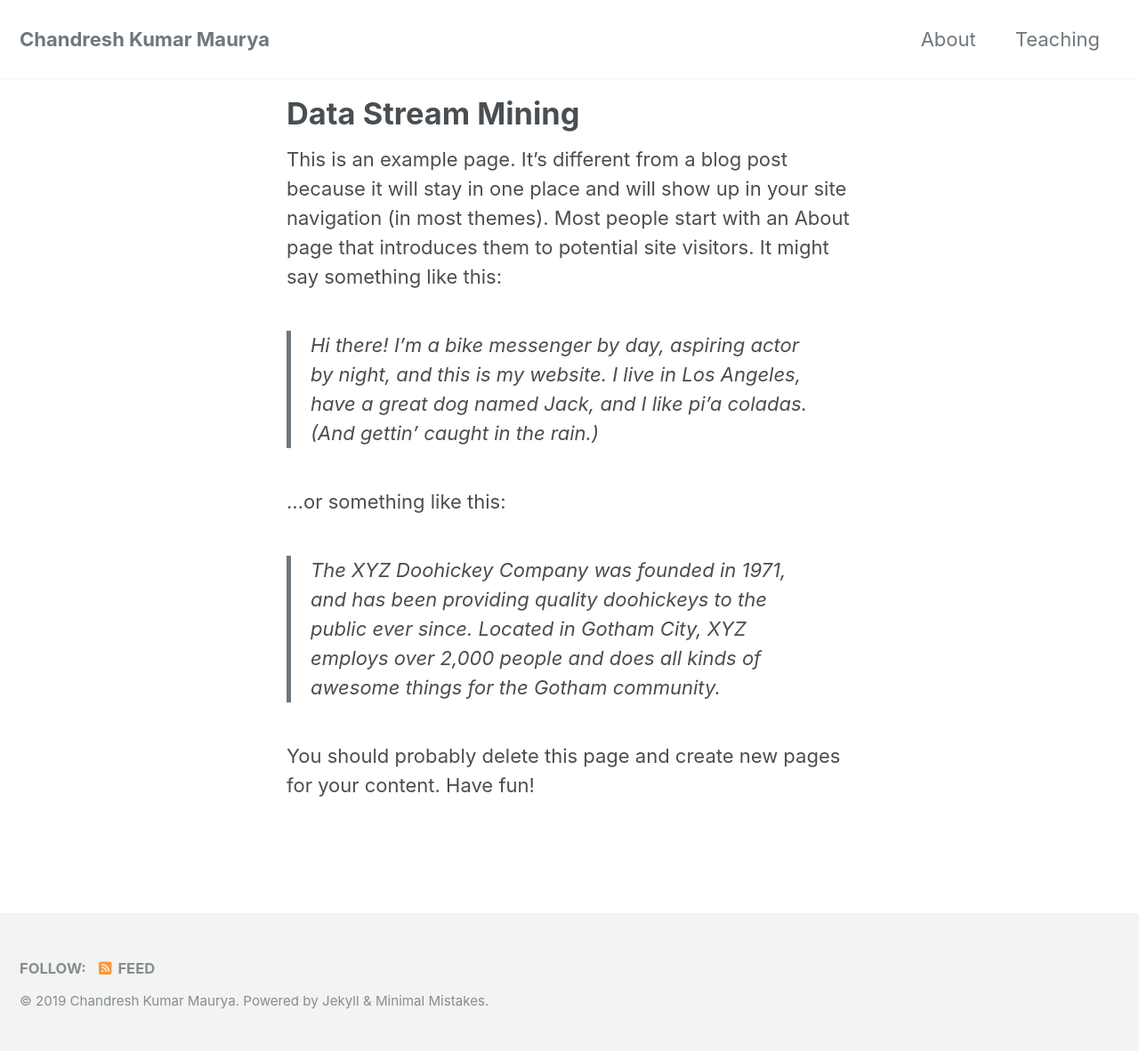
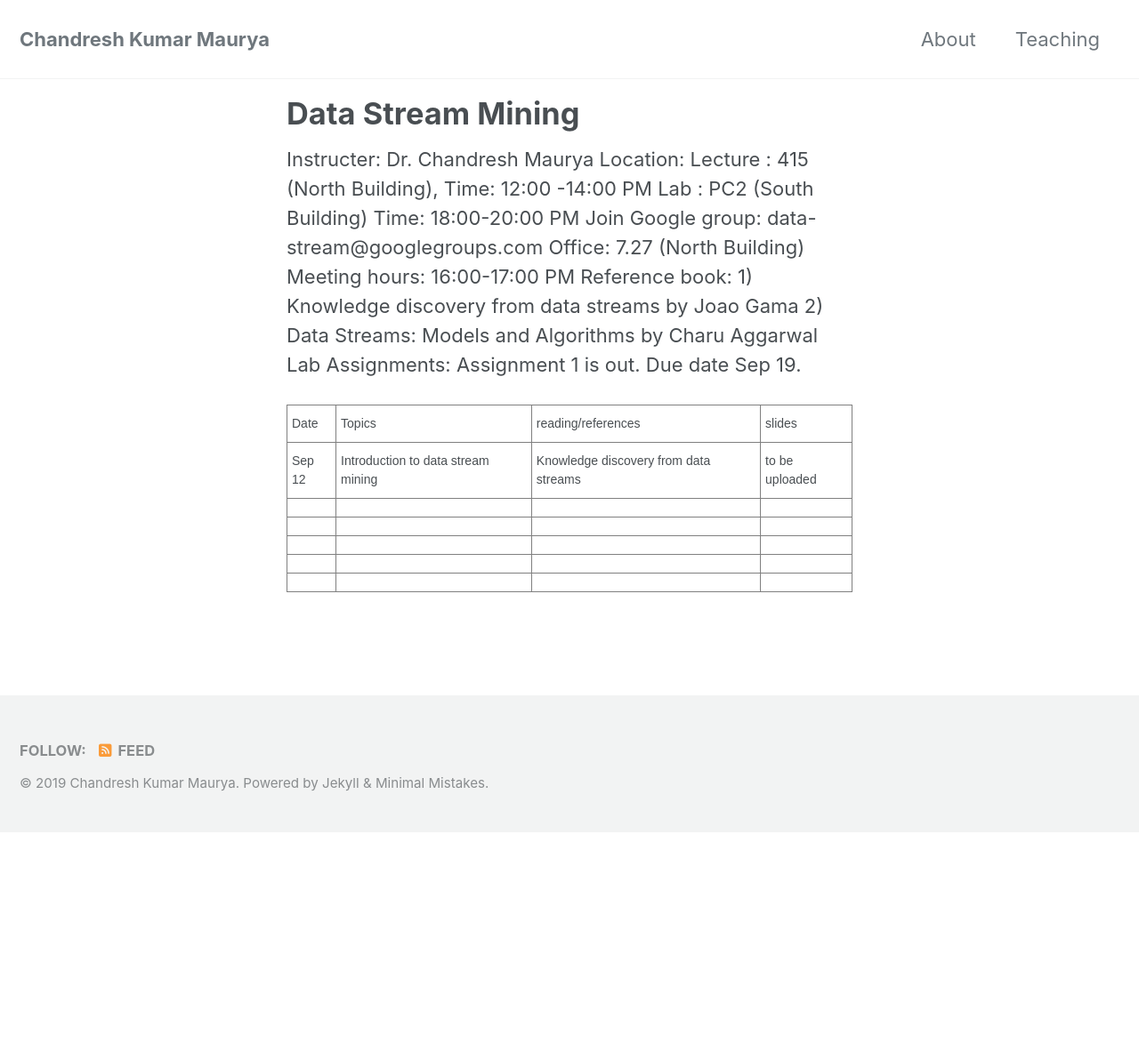
Before and after one commit to chandreshiit/oldsite, a Jekyll site: the page built from _pages/teaching.md, in a window 1280 px wide. Shown: the whole page at 89% size. Built offline with Jekyll 4.4.1, drawn with Linux system fonts in a browser that asks for light colours; cached includes are drawn as plain includes; nearby versions of some CDN libraries; after the commit the page ends 936 px from its top, so only the background shows below that.

Commit message:
addded pages

```diff
--- a/_pages/teaching.md
+++ b/_pages/teaching.md
@@ -3,12 +3,65 @@ permalink: /Research/
 title: "Data Stream Mining"
 author_profile: false
 ---
-This is an example page. It's different from a blog post because it will stay in one place and will show up in your site navigation (in most themes). Most people start with an About page that introduces them to potential site visitors. It might say something like this:
 
-> Hi there! I'm a bike messenger by day, aspiring actor by night, and this is my website. I live in Los Angeles, have a great dog named Jack, and I like pi'a coladas. (And gettin' caught in the rain.)
+Instructer: Dr. Chandresh Maurya
+Location: Lecture :   415 (North Building),           Time: 12:00 -14:00 PM
+                      Lab          :            PC2 (South Building)   Time: 18:00-20:00 PM
+Join Google group:  data-stream@googlegroups.com
+Office: 7.27 (North Building)
+Meeting hours: 16:00-17:00  PM
+Reference book:  1) Knowledge discovery from data streams by Joao Gama
+   2) Data Streams: Models and Algorithms by Charu Aggarwal
+Lab Assignments:
+Assignment 1 is out. Due date Sep 19.
 
-...or something like this:
-
-> The XYZ Doohickey Company was founded in 1971, and has been providing quality doohickeys to the public ever since. Located in Gotham City, XYZ employs over 2,000 people and does all kinds of awesome things for the Gotham community.
-
-You should probably delete this page and create new pages for your content. Have fun!
+<style type="text/css">
+.tg  {border-collapse:collapse;border-spacing:0;}
+.tg td{font-family:Arial, sans-serif;font-size:14px;padding:10px 5px;border-style:solid;border-width:1px;overflow:hidden;word-break:normal;border-color:black;}
+.tg th{font-family:Arial, sans-serif;font-size:14px;font-weight:normal;padding:10px 5px;border-style:solid;border-width:1px;overflow:hidden;word-break:normal;border-color:black;}
+.tg .tg-0pky{border-color:inherit;text-align:left;vertical-align:top}
+</style>
+<table class="tg">
+  <tr>
+    <th class="tg-0pky">Date</th>
+    <th class="tg-0pky">Topics</th>
+    <th class="tg-0pky">reading/references</th>
+    <th class="tg-0pky">slides</th>
+  </tr>
+  <tr>
+    <td class="tg-0pky">Sep 12</td>
+    <td class="tg-0pky">Introduction to data stream mining</td>
+    <td class="tg-0pky">Knowledge discovery from data streams</td>
+    <td class="tg-0pky">to be uploaded</td>
+  </tr>
+  <tr>
+    <td class="tg-0pky"></td>
+    <td class="tg-0pky"></td>
+    <td class="tg-0pky"></td>
+    <td class="tg-0pky"></td>
+  </tr>
+  <tr>
+    <td class="tg-0pky"></td>
+    <td class="tg-0pky"></td>
+    <td class="tg-0pky"></td>
+    <td class="tg-0pky"></td>
+  </tr>
+  <tr>
+    <td class="tg-0pky"></td>
+    <td class="tg-0pky"></td>
+    <td class="tg-0pky"></td>
+    <td class="tg-0pky"></td>
+  </tr>
+  <tr>
+    <td class="tg-0pky"></td>
+    <td class="tg-0pky"></td>
+    <td class="tg-0pky"></td>
+    <td class="tg-0pky"></td>
+  </tr>
+  <tr>
+    <td class="tg-0pky"></td>
+    <td class="tg-0pky"></td>
+    <td class="tg-0pky"></td>
+    <td class="tg-0pky"></td>
+  </tr>
+</table>
```
